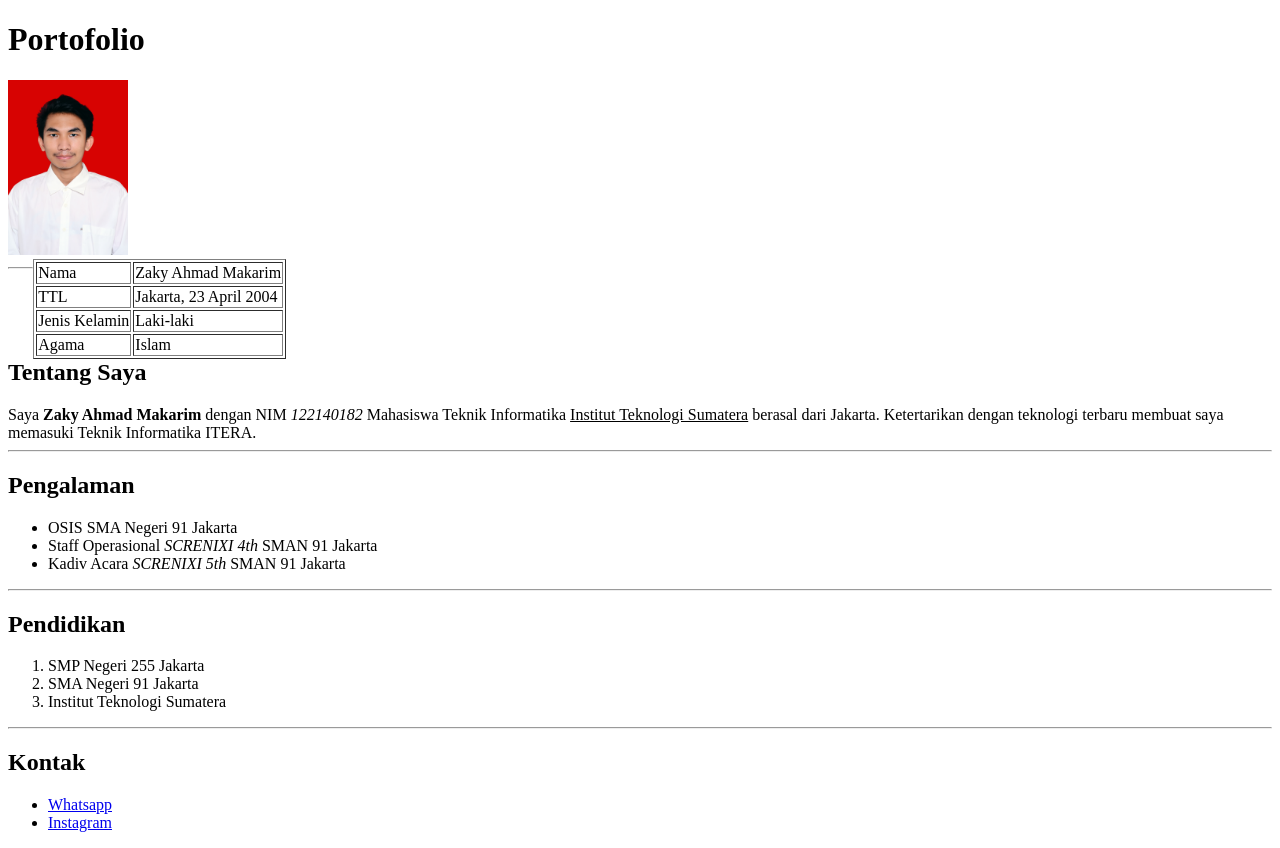
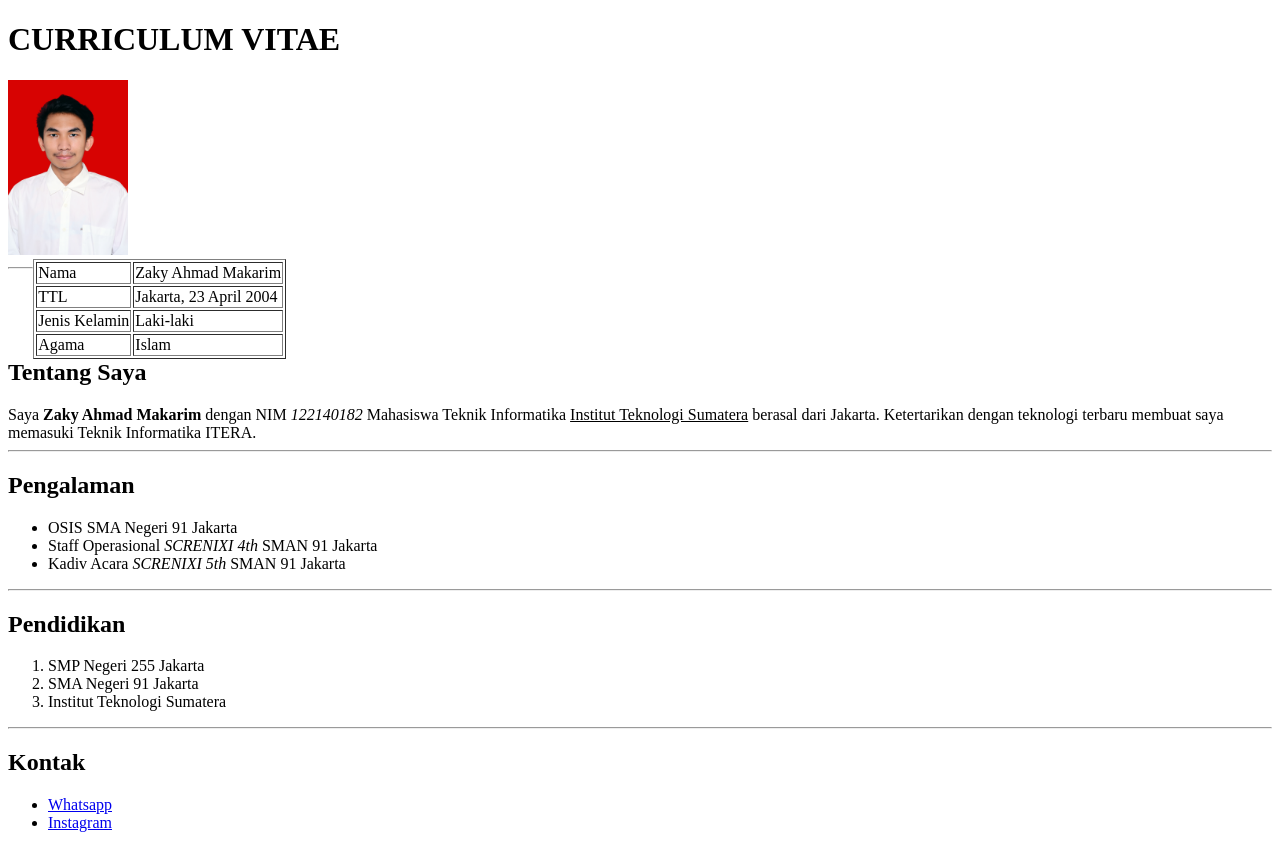
Before and after one commit to zyahmad/CV-Zaky, a plain HTML site: page index.html in a window 1280 px wide. Drawn offline with Linux system fonts and the light colour scheme.

Commit message:
Update index.html

```diff
--- a/index.html
+++ b/index.html
@@ -6,7 +6,7 @@
     <title>Zaky Ahmad Makarim</title>
 </head>
 <body>
-    <h1>Portofolio</h1>
+    <h1>CURRICULUM VITAE</h1>
     <img src="imagez.jpg" alt="Image" style="width:120px;height:175px;">
     <table border="1" style="flex: auto; float: right; margin-right: 78%;">
         <tr>
```
